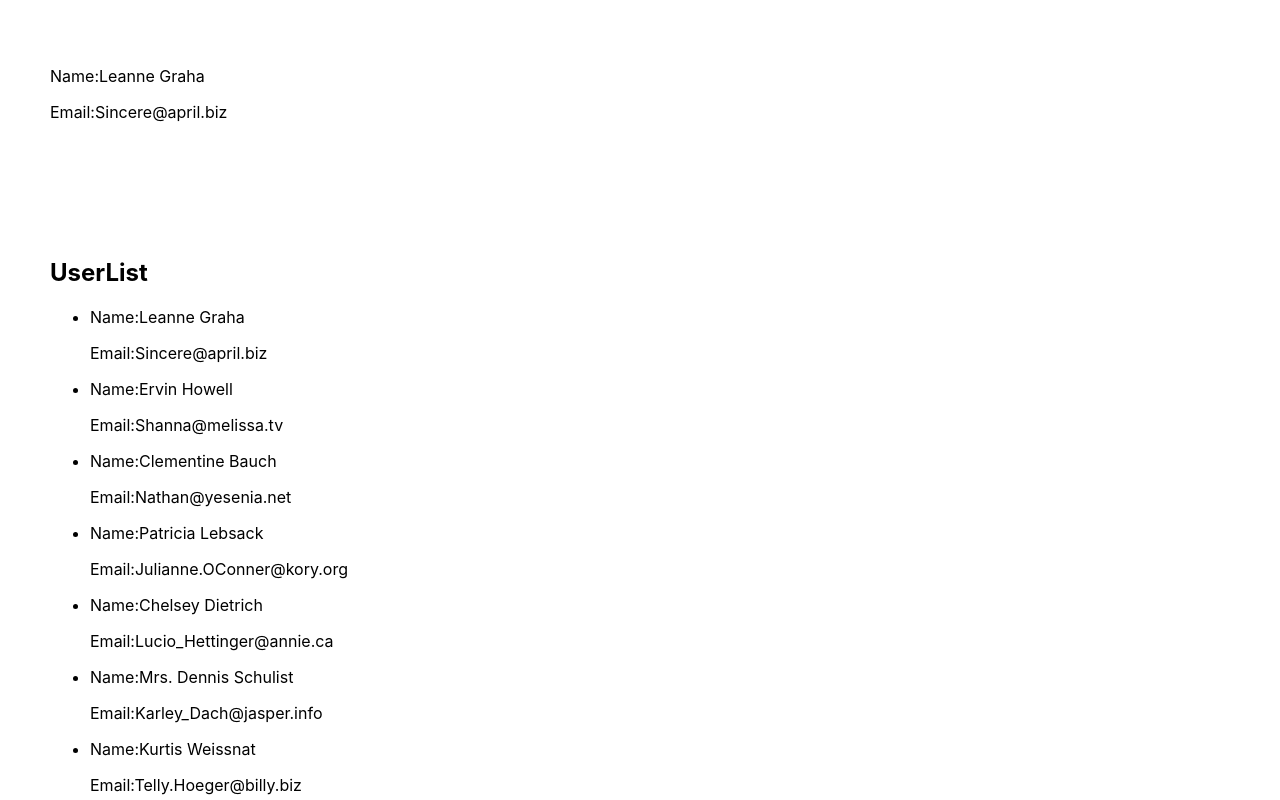
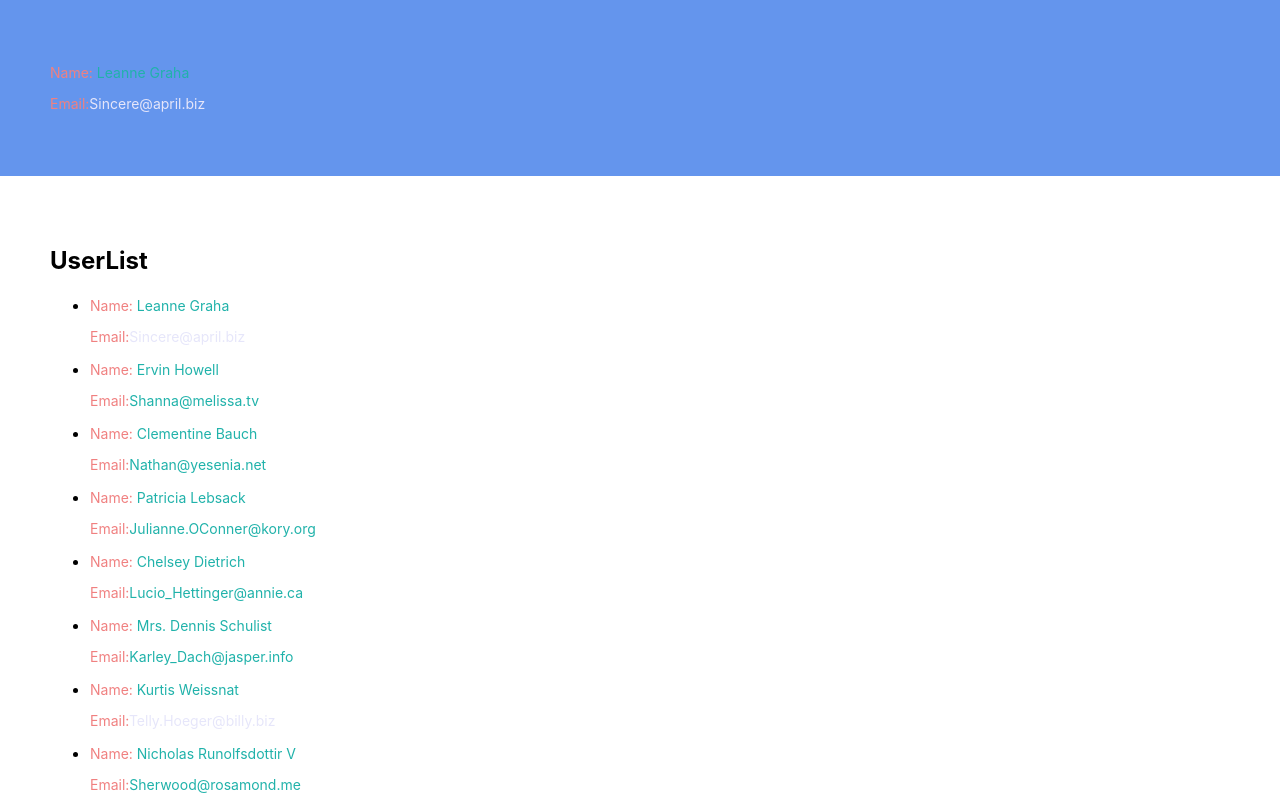
Before and after one commit to pelmeshek91/react-practice, a React (Create React App) app: page / in a window 1280 px wide. Shown: the top 800 px of the page. Built offline with nearby package versions, Linux system fonts and the light colour scheme.

Commit message:
add styled_practice day 2

```diff
--- a/package.json
+++ b/package.json
@@ -11,6 +11,7 @@
     "react": "^18.1.0",
     "react-dom": "^18.1.0",
     "react-scripts": "5.0.1",
+    "styled-components": "^5.3.6",
     "web-vitals": "^2.1.3"
   },
   "scripts": {
--- a/src/components/Section/Section.jsx
+++ b/src/components/Section/Section.jsx
@@ -2,7 +2,7 @@ import PropTypes from 'prop-types';
 import s from './Section.module.css';
 export const Section = ({ children, title }) => {
   return (
-    <section className={s.baseSection}>
+    <section className={title ? s.baseSection : s.sectionAccent}>
       {title && <h2>{title}</h2>}
       {children}
     </section>
--- a/src/components/Section/Section.module.css
+++ b/src/components/Section/Section.module.css
@@ -3,3 +3,8 @@
     margin: auto;
     padding: 50px;
 }
+
+.sectionAccent {
+    composes: baseSection;
+    background-color: cornflowerblue;
+}
--- a/src/components/User/User.jsx
+++ b/src/components/User/User.jsx
@@ -1,10 +1,16 @@
 import PropTypes from 'prop-types';
+import { Text, Value } from './User.styled';
+export const User = ({ user: { name, email } }) => {
+  const isViolet = email.includes('biz');
 
-export const User = ({ user: { name, email } }) => {
   return (
     <>
-      <p>Name:{name}</p>
-      <p>Email:{email}</p>
+      <Text>
+        Name: <Value> {name}</Value>
+      </Text>
+      <Text>
+        Email:<Value isViolet={isViolet}>{email}</Value>
+      </Text>
     </>
   );
 };
--- /dev/null
+++ b/src/components/User/User.styled.js
@@ -0,0 +1,16 @@
+import styled from 'styled-components';
+
+export const Value = styled.span`
+  color: ${({ isViolet }) => (isViolet ? 'lavender' : 'lightseagreen')};
+`;
+export const Text = styled.p`
+  font-size: 14px;
+  color: lightcoral;
+
+  &:hover {
+    color: lightskyblue;
+  }
+  &:hover ${Value} {
+    color: lightsteelblue;
+  }
+`;
```
Also changed, not shown: 1 other file (tests, documents, lock files or other folders).
